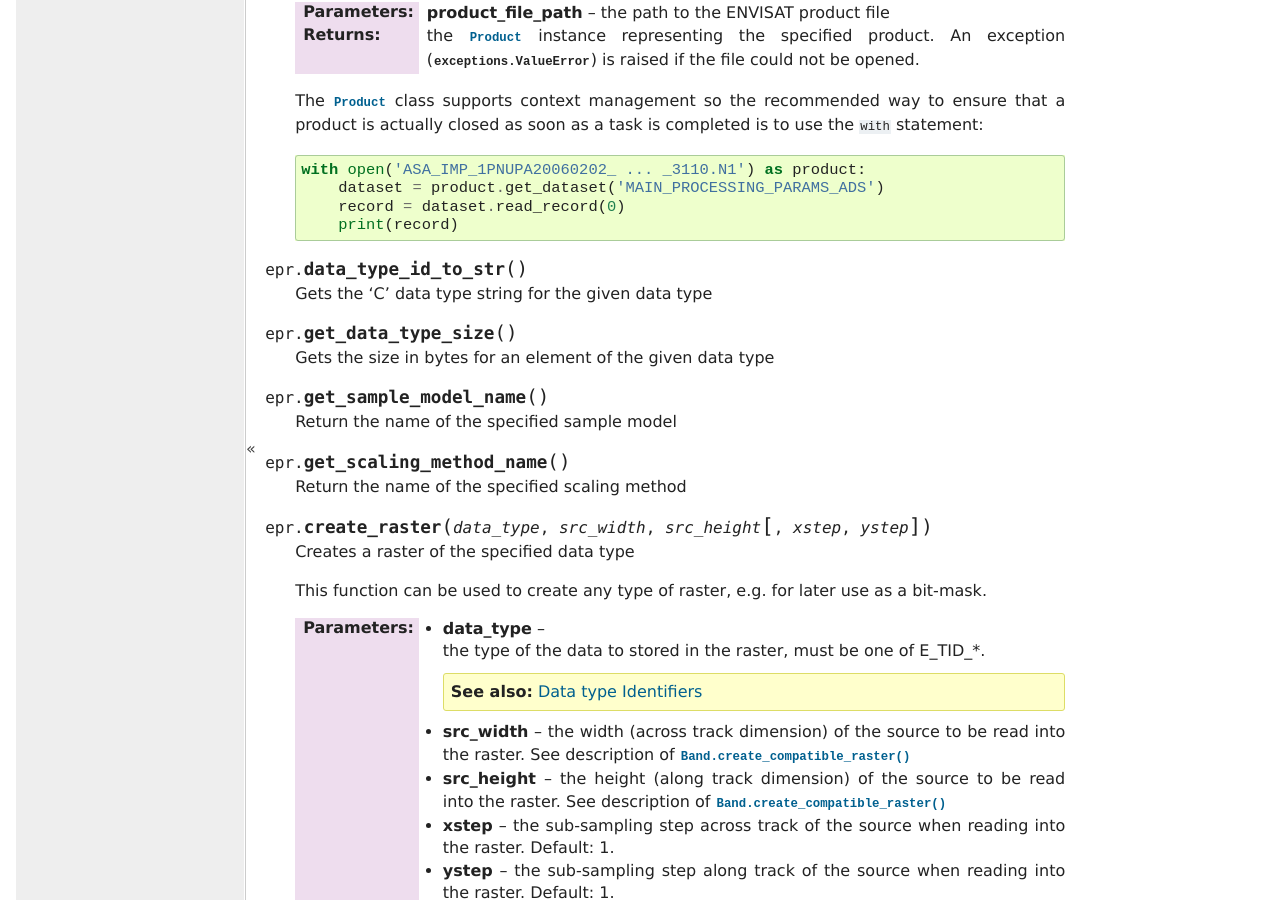
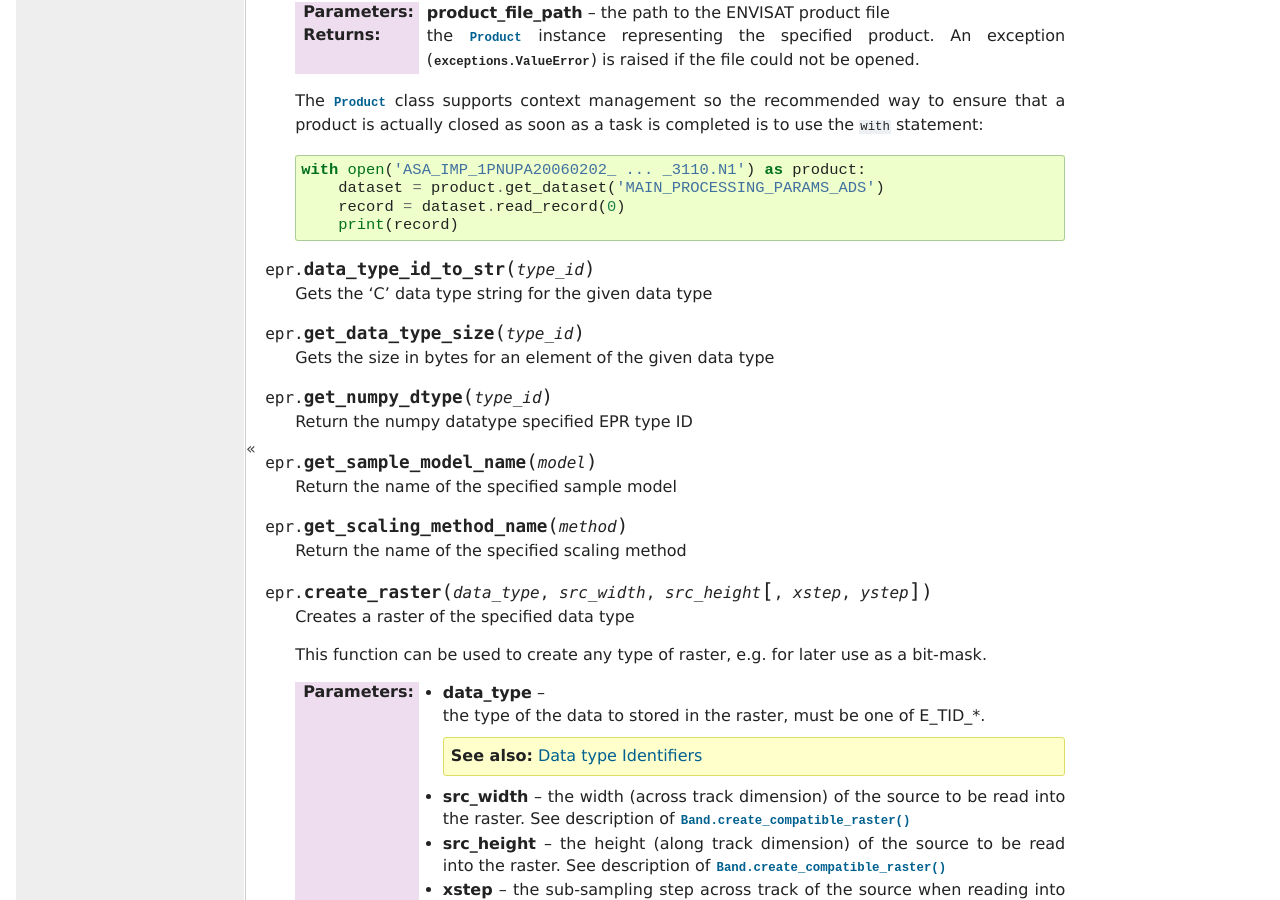
Before and after one commit to avalentino/pyepr, a Sphinx documentation site: the page built from doc/reference.txt, in a window 1280 px wide and 900 px high, scrolled down 16474 px. Built offline with Sphinx 7.4.7, drawn with Linux system fonts in a browser that asks for light colours; formulas are drawn with MathJax 3.

Commit message:
New get_numpy_dtype function

```diff
--- a/doc/NEWS.txt
+++ b/doc/NEWS.txt
@@ -22,6 +22,8 @@ PyEPR 0.9 (in development)
 * new :attr:`epr.Record.tot_size` and :attr:`epr.Field.tot_size` properties
   returning the total size in bytes of the :class:`epr.Record` and
   :class:`epr.Field` respectively
+* new :func:`epr.get_numpy_dtype` function: retrieves the numpy_ data type
+  corresponding to the specified EPR type ID
 * added support for some low level feature: *_magic* private attribute,
   :meth:`epr.Record.get_offset` and :meth:`epr.Field.get_offset` methods
 * improved :func:`epr.get_data_type_size`, :func:`epr.data_type_id_to_str`,
--- a/doc/reference.txt
+++ b/doc/reference.txt
@@ -1128,22 +1128,27 @@ Functions
    .. seealso :class:`Product`
 
 
-.. function:: data_type_id_to_str
+.. function:: data_type_id_to_str(type_id)
 
    Gets the 'C' data type string for the given data type
 
 
-.. function:: get_data_type_size
+.. function:: get_data_type_size(type_id)
 
    Gets the size in bytes for an element of the given data type
 
 
-.. function:: get_sample_model_name
+.. function:: get_numpy_dtype(type_id)
+
+   Return the numpy datatype specified EPR type ID
+
+
+.. function:: get_sample_model_name(model)
 
    Return the name of the specified sample model
 
 
-.. function:: get_scaling_method_name
+.. function:: get_scaling_method_name(method)
 
    Return the name of the specified scaling method
 
```
Also changed, not shown: 2 other files.
